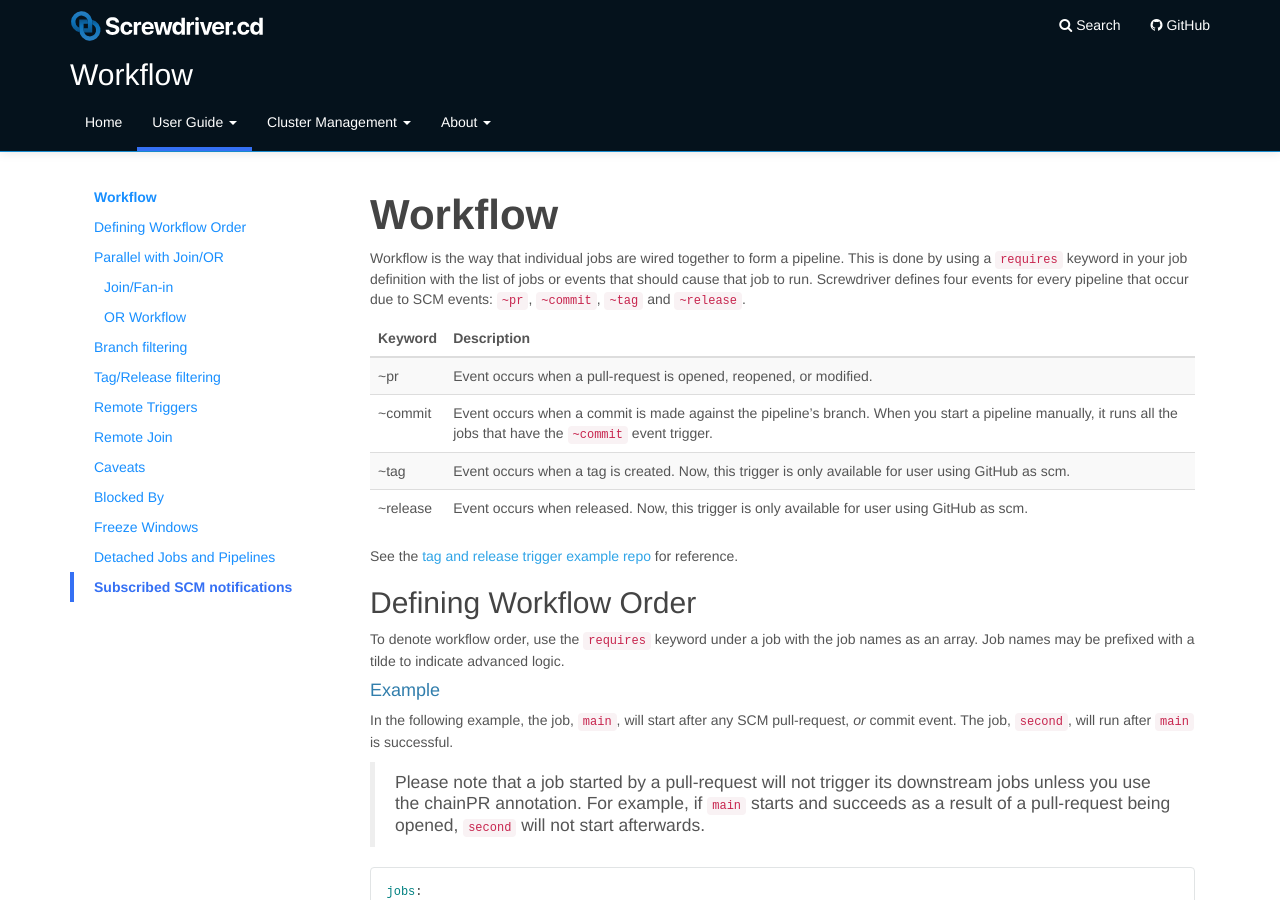
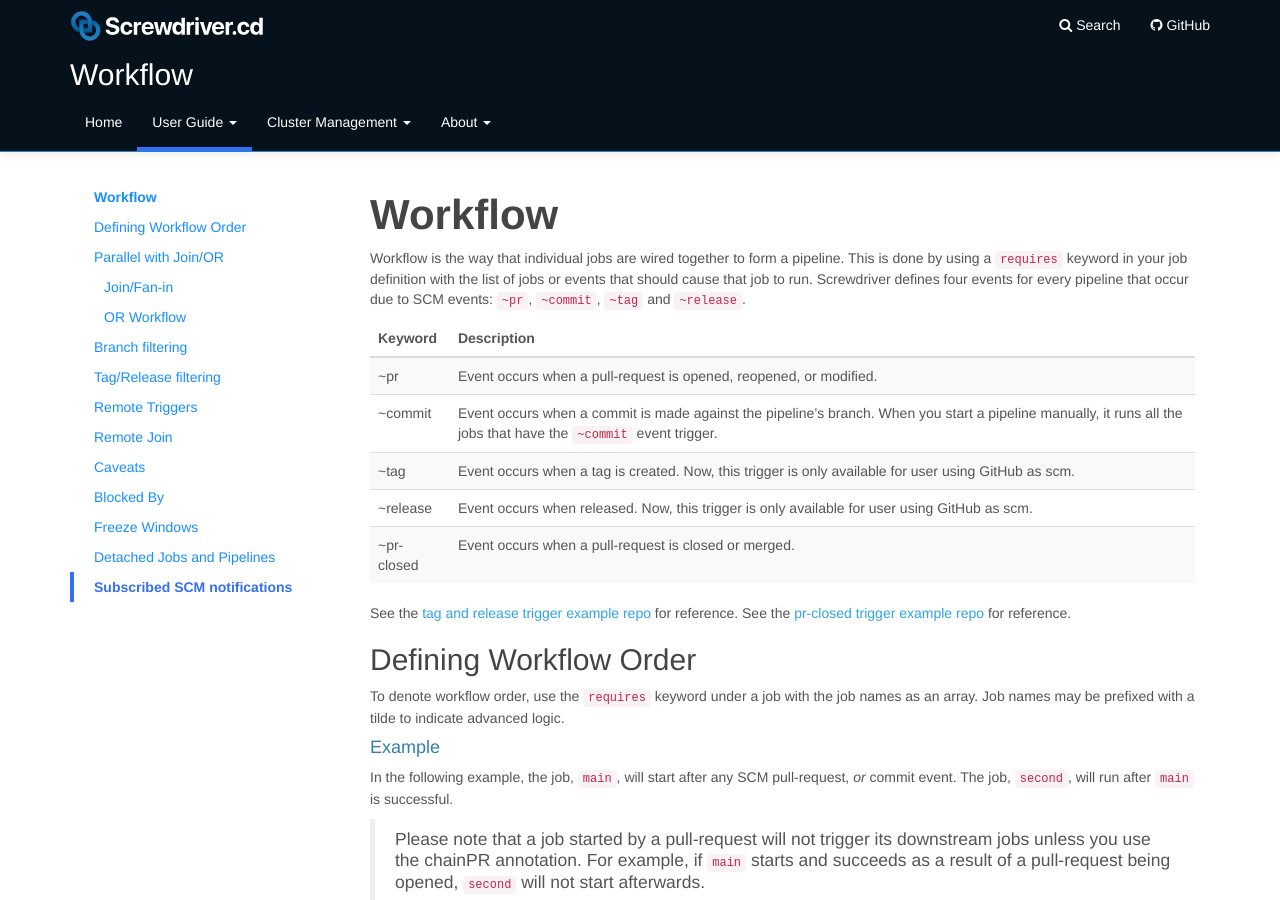
Before and after one commit to screwdriver-cd/guide, a Jekyll site: the page built from docs/user-guide/configuration/workflow.md, in a window 1280 px wide and 900 px high. Built offline with Jekyll 4.4.1, drawn with Linux system fonts in a browser that asks for light colours.

Commit message:
feat: update readme for pr-closed workflow (#626)
Co-authored-by: ppaul <pritam.paul@yahooinc.com>

```diff
--- a/docs/user-guide/configuration/workflow.md
+++ b/docs/user-guide/configuration/workflow.md
@@ -46,8 +46,10 @@ Workflow is the way that individual jobs are wired together to form a pipeline.
 | ~commit  | Event occurs when a commit is made against the pipeline's branch. When you start a pipeline manually, it runs all the jobs that have the `~commit` event trigger. |
 | ~tag     | Event occurs when a tag is created. Now, this trigger is only available for user using GitHub as scm.                                                             |
 | ~release | Event occurs when released. Now, this trigger is only available for user using GitHub as scm.                                                                     |
+| ~pr-closed | Event occurs when a pull-request is closed or merged. |
 
 See the [tag and release trigger example repo](https://github.com/screwdriver-cd-test/tag-trigger-example) for reference.
+See the [pr-closed trigger example repo](https://github.com/screwdriver-cd-test/pr-closed-trigger-example) for reference.
 
 ## Defining Workflow Order
 
```
Also changed, not shown: docs/cluster-management/dependencies.md (+1 -1 lines), docs/ja/cluster-management/dependencies.md (+1 -1 lines), docs/ja/user-guide/api.md (+1 -1 lines), docs/user-guide/api.md (+1 -1 lines).
